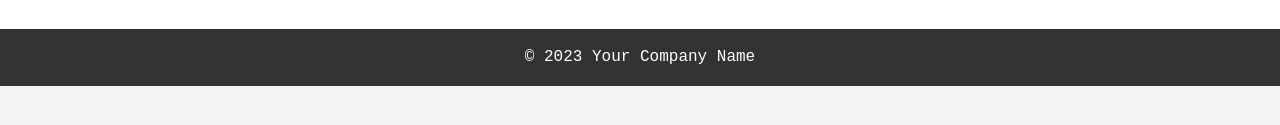
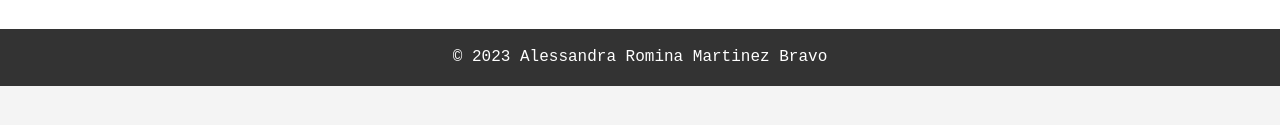
Before and after one commit to Anonixx/AlessandraRomina, a plain HTML site: page aboutus.html in a window 1280 px wide. Shown: the part 413-538 px from the top of the page. Drawn offline with Linux system fonts and the light colour scheme.

Commit message:
fixes on footers

```diff
--- a/aboutus.html
+++ b/aboutus.html
@@ -31,7 +31,7 @@
     </section>
 
     <footer>
-        <p>&copy; 2023 Your Company Name</p>
+        <p>&copy; 2023 Alessandra Romina Martinez Bravo</p>
     </footer>
 </body>
 </html>
```
Also changed, not shown: contact.html (+1 -1 lines), shop.html (+1 -1 lines).
